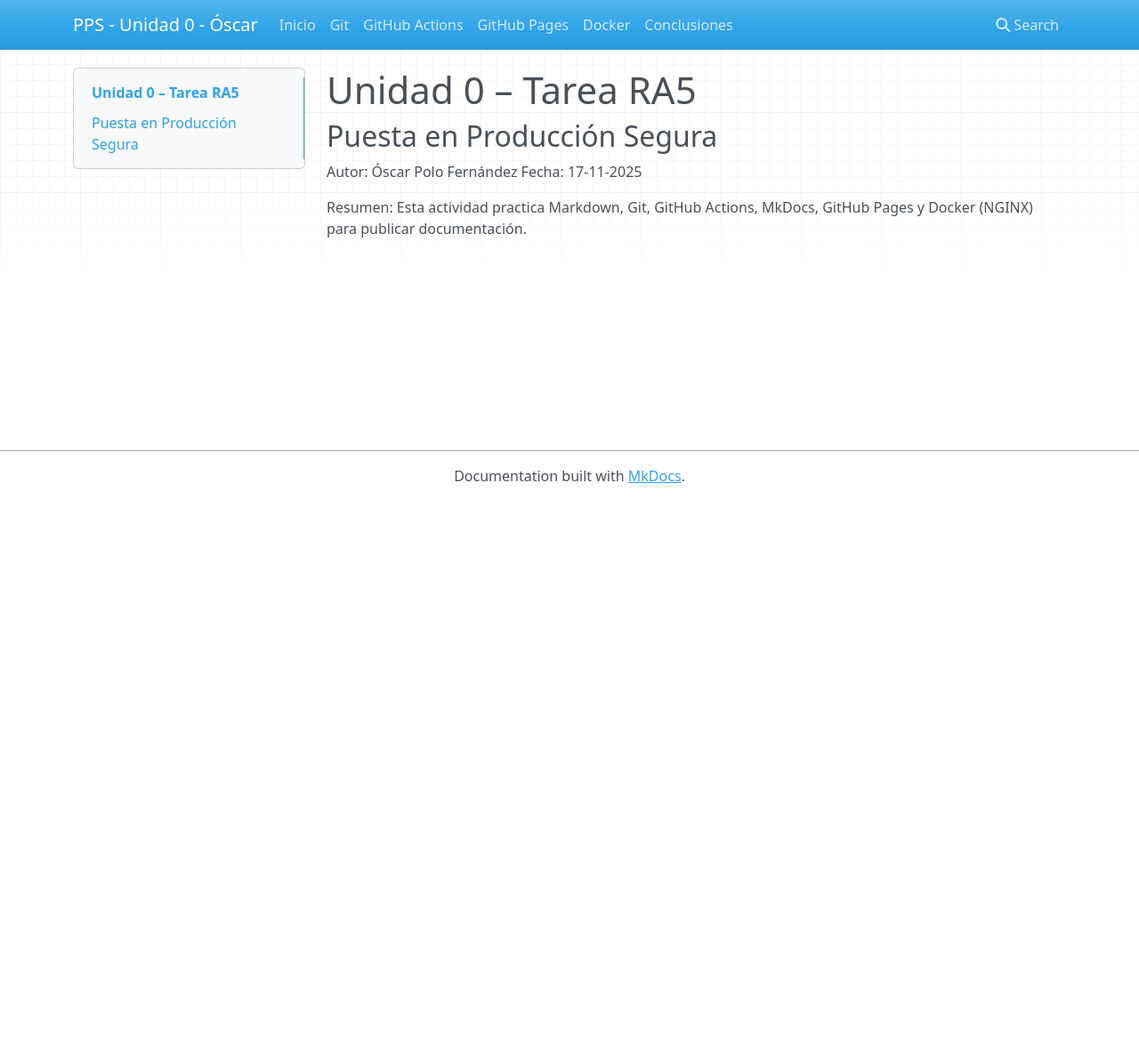
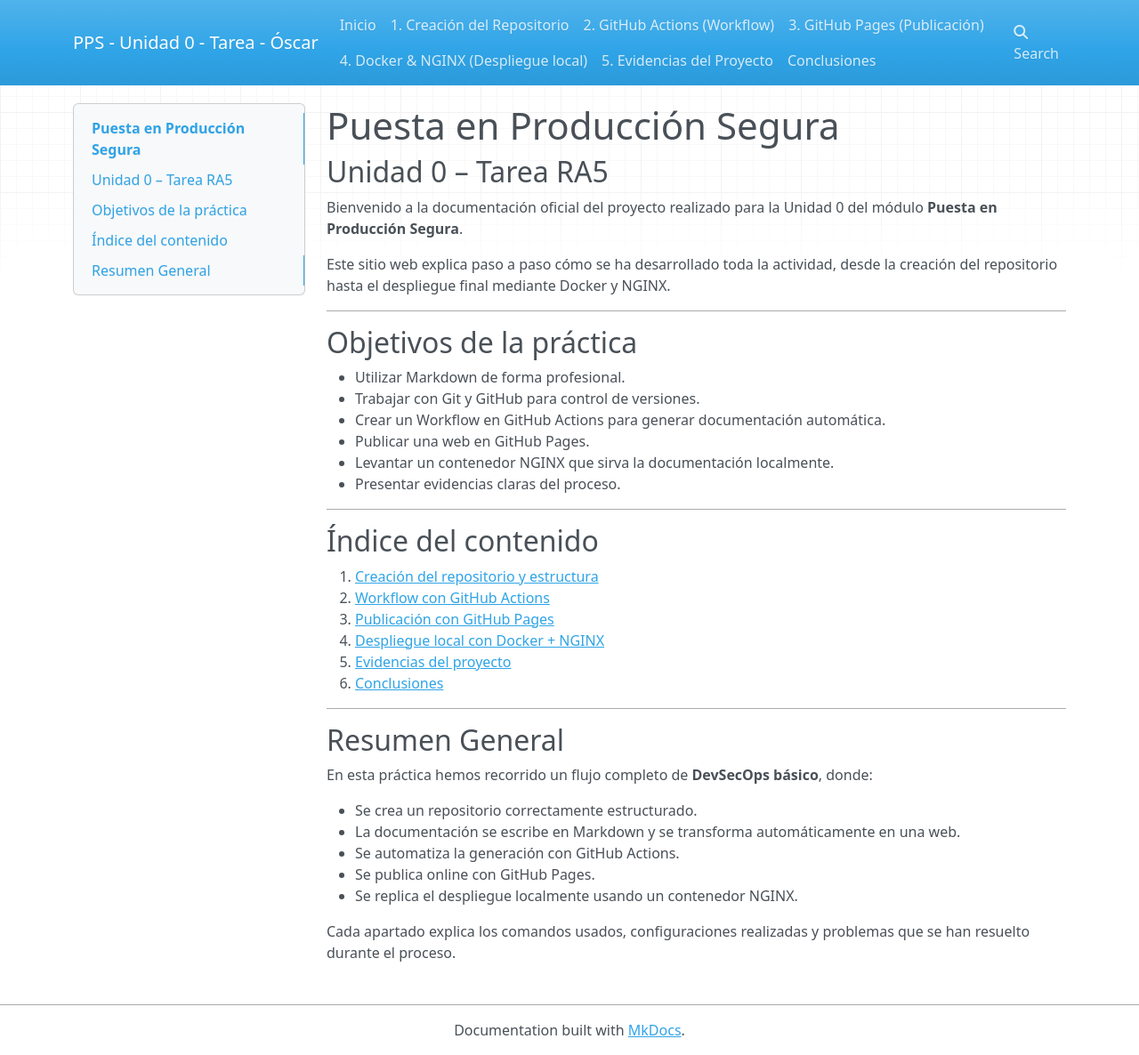
Before and after one commit to PPSOscar/PPS-Unidad0-Tarea-Oscar, an MkDocs documentation site: the page built from docs/index.md, in a window 1280 px wide and 1186 px high. Shown: the whole window at 89% size. Built offline with MkDocs 1.6.1, drawn with Linux system fonts in a browser that asks for light colours; nearby versions of some CDN libraries.

```diff
--- a/docs/index.md
+++ b/docs/index.md
@@ -1,7 +1,42 @@
-# Unidad 0 – Tarea RA5
-## Puesta en Producción Segura
+# Puesta en Producción Segura
+## Unidad 0 – Tarea RA5
 
-Autor: Óscar Polo Fernández
-Fecha: 17-11-2025
+Bienvenido a la documentación oficial del proyecto realizado para la Unidad 0 del módulo **Puesta en Producción Segura**.
 
-Resumen: Esta actividad practica Markdown, Git, GitHub Actions, MkDocs, GitHub Pages y Docker (NGINX) para publicar documentación.
+Este sitio web explica paso a paso cómo se ha desarrollado toda la actividad, desde la creación del repositorio hasta el despliegue final mediante Docker y NGINX.
+
+---
+
+## Objetivos de la práctica
+
+- Utilizar Markdown de forma profesional.
+- Trabajar con Git y GitHub para control de versiones.
+- Crear un Workflow en GitHub Actions para generar documentación automática.
+- Publicar una web en GitHub Pages.
+- Levantar un contenedor NGINX que sirva la documentación localmente.
+- Presentar evidencias claras del proceso.
+
+---
+
+## Índice del contenido
+
+1. [Creación del repositorio y estructura](git.md)
+2. [Workflow con GitHub Actions](gitActions.md)
+3. [Publicación con GitHub Pages](gitPages.md)
+4. [Despliegue local con Docker + NGINX](docker.md)
+5. [Evidencias del proyecto](evidencias.md)
+6. [Conclusiones](conclusiones.md)
+
+---
+
+## Resumen General
+
+En esta práctica hemos recorrido un flujo completo de **DevSecOps básico**, donde:
+
+- Se crea un repositorio correctamente estructurado.
+- La documentación se escribe en Markdown y se transforma automáticamente en una web.
+- Se automatiza la generación con GitHub Actions.
+- Se publica online con GitHub Pages.
+- Se replica el despliegue localmente usando un contenedor NGINX.
+
+Cada apartado explica los comandos usados, configuraciones realizadas y problemas que se han resuelto durante el proceso.
--- a/mkdocs.yml
+++ b/mkdocs.yml
@@ -1,11 +1,12 @@
-site_name: PPS - Unidad 0 - Óscar
+site_name: PPS - Unidad 0 - Tarea - Óscar
 theme:
   name: mkdocs
 
 nav:
   - Inicio: docs/index.md
-  - Git: docs/git.md
-  - GitHub Actions: docs/gitActions.md
-  - GitHub Pages: docs/gitPages.md
-  - Docker: docs/docker.md
+  - 1. Creación del Repositorio: docs/git.md
+  - 2. GitHub Actions (Workflow): docs/gitActions.md
+  - 3. GitHub Pages (Publicación): docs/gitPages.md
+  - 4. Docker & NGINX (Despliegue local): docs/docker.md
+  - 5. Evidencias del Proyecto: docs/evidencias.md
   - Conclusiones: docs/conclusiones.md
```
Also changed, not shown: docs/conclusiones.md (+65 -0 lines), docs/docker.md (+163 -0 lines).
